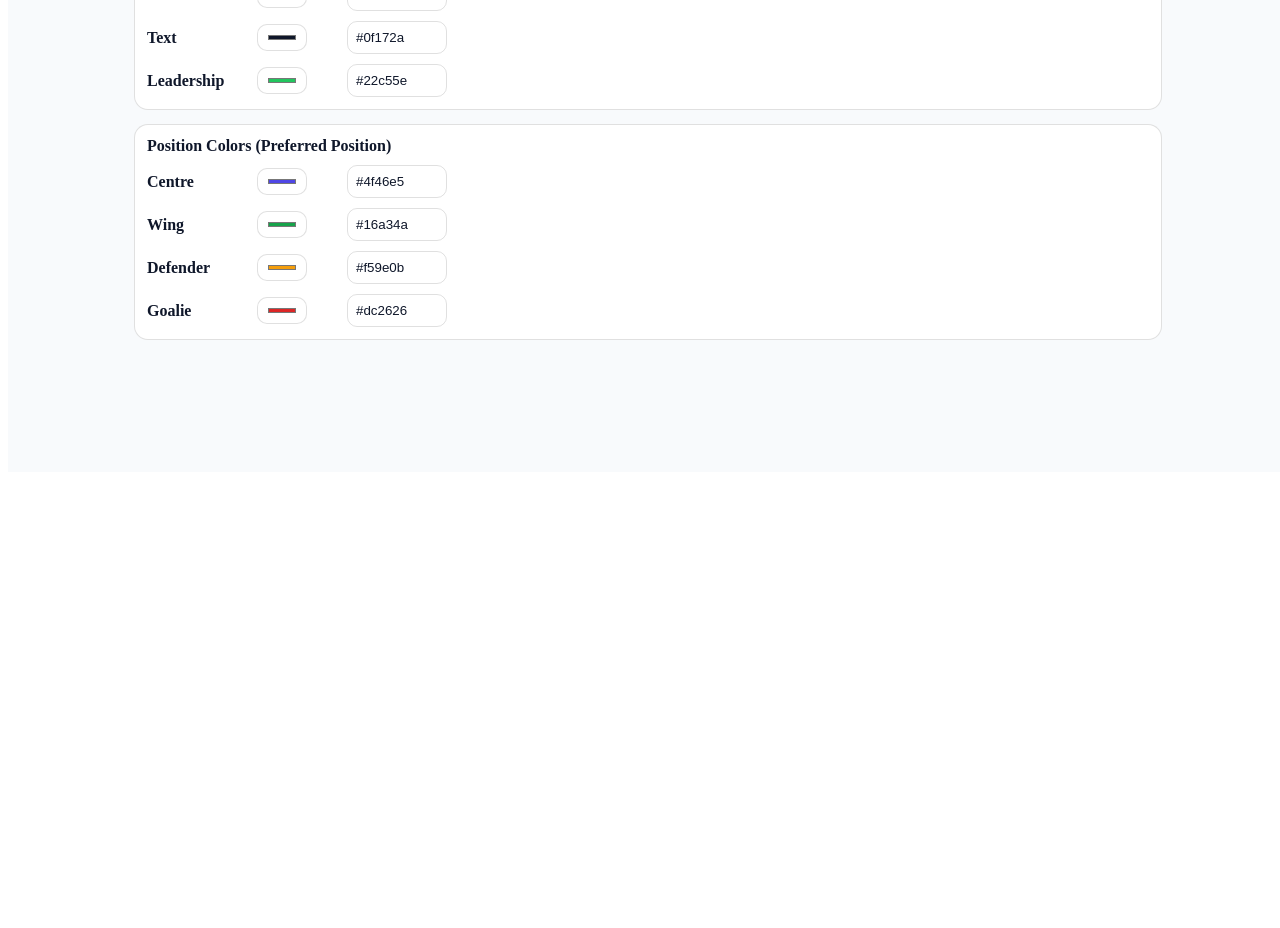
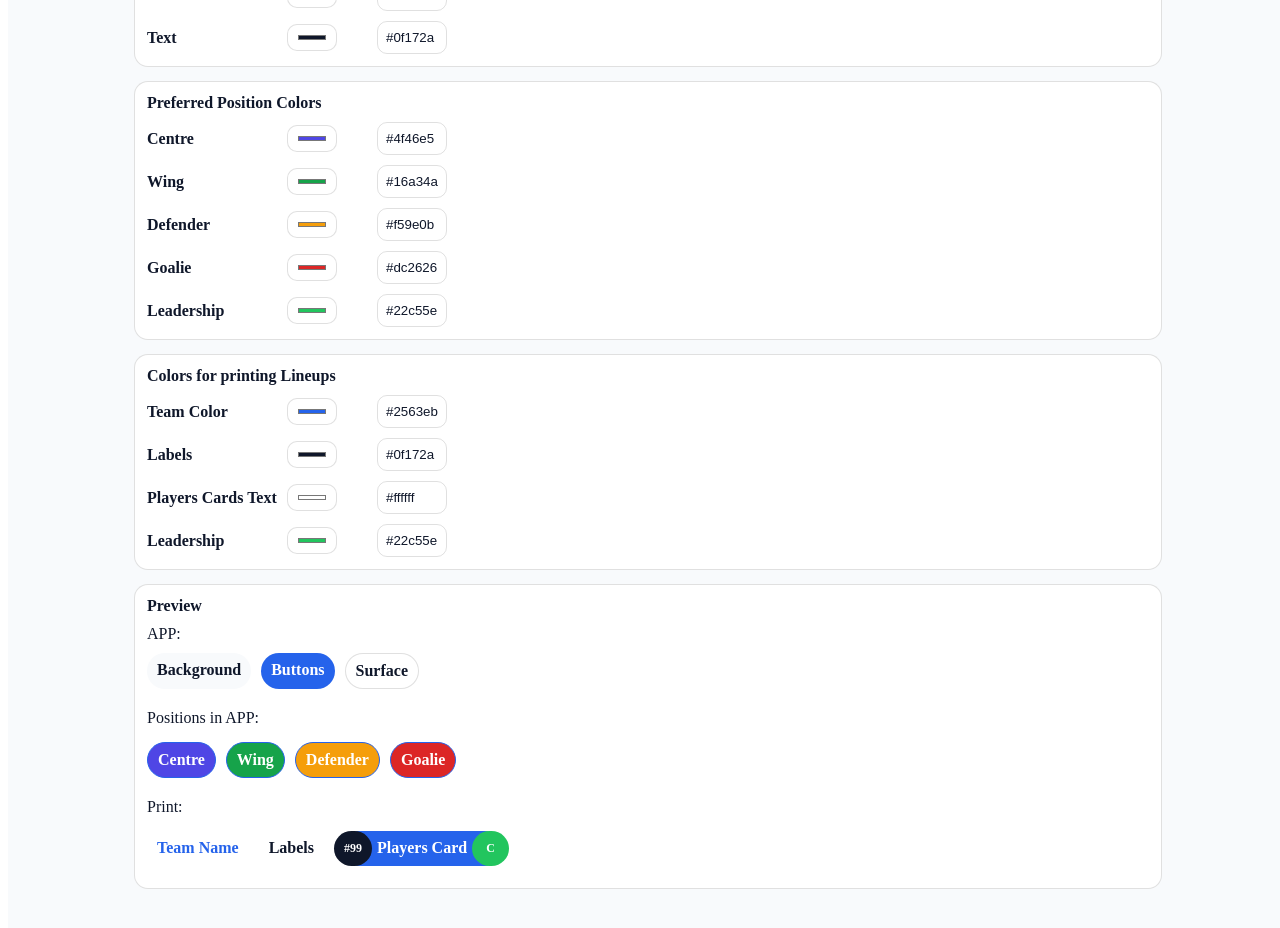
Before and after one commit to Newik83CZ/IceHockeyLineBuilder, a React (Vite) app: page /theme in a window 1280 px wide. Shown: the part 360-1288 px from the top of the page. Before the commit the page ends 840 px from the top, so only its background shows below. Built offline with nearby package versions, Linux system fonts and the light colour scheme.

Commit message:
fixing small details

```diff
--- a/src/pages/Rosters.jsx
+++ b/src/pages/Rosters.jsx
@@ -814,7 +814,7 @@ function importFromFile(file) {
                         style={{
                           display: "inline-block",
                           padding: "4px 10px",
-                          border: "1px solid var(--border)",
+                          border: `1px solid var(--primary)`,
                           borderRadius: 999,
                           fontWeight: 800,
                           fontSize: 12,
--- a/src/pages/Theme.jsx
+++ b/src/pages/Theme.jsx
@@ -131,15 +131,18 @@ export default function ThemePage({ data, setData }) {
         <button onClick={deleteTheme}>Delete</button>
       </div>
 
-      <Card title="App Colors">
-        <ColorRow label="Primary" value={activeTheme.app.primary} onChange={(v) => setAppColor("primary", v)} />
+      <Card title="Colors in App UI">
+
         <ColorRow label="Background" value={activeTheme.app.background} onChange={(v) => setAppColor("background", v)} />
+        <ColorRow label="Buttons" value={activeTheme.app.primary} onChange={(v) => setAppColor("primary", v)} />
         <ColorRow label="Surface" value={activeTheme.app.surface} onChange={(v) => setAppColor("surface", v)} />
         <ColorRow label="Text" value={activeTheme.app.text} onChange={(v) => setAppColor("text", v)} />
-        <ColorRow label="Leadership" value={activeTheme.app.accent} onChange={(v) => setAppColor("accent", v)} />
+
       </Card>
 
-      <Card title="Position Colors (Preferred Position)">
+
+
+      <Card title="Preferred Position Colors">
         {POSITIONS.map(pos => (
           <ColorRow
             key={pos}
@@ -147,21 +150,66 @@ export default function ThemePage({ data, setData }) {
             value={activeTheme.positions[pos]}
             onChange={(v) => setPosColor(pos, v)}
           />
+
         ))}
+        <ColorRow label="Leadership" value={activeTheme.app.accent} onChange={(v) => setAppColor("accent", v)} />
       </Card>
 
-      {/*
+
+      <Card title="Colors for printing Lineups">
+
+        <ColorRow label="Team Color" value={activeTheme.app.primary} onChange={(v) => setAppColor("primary", v)} />
+        <ColorRow label="Labels" value={activeTheme.app.text} onChange={(v) => setAppColor("text", v)} />
+        <ColorRow label="Players Cards Text" value={activeTheme.app.surface} onChange={(v) => setAppColor("surface", v)} />
+        <ColorRow label="Leadership" value={activeTheme.app.accent} onChange={(v) => setAppColor("accent", v)} />
+
+      </Card>
+
+      {
+
       <Card title="Preview">
-        <div style={{ display: "flex", gap: 10, flexWrap: "wrap" }}>
-          <Badge text="Primary" style={{ background: "var(--primary)", color: "white" }} />
-          <Badge text="Leadership" style={{ background: "var(--accent)", color: "white" }} />
-          <Badge text="Surface" style={{ background: "var(--surface)", border: "1px solid var(--border)" }} />
+        APP:
+        <div style={{ display: "flex", gap: 10, flexWrap: "wrap", marginBottom: 10}}>
+          <Badge text="Background" style={{ background: "var(--background)", color: "var(--text)" }} />
+          <Badge text="Buttons" style={{ background: "var(--primary)", color: "var(--surface)" }} />
+          <Badge text="Surface" style={{ background: "var(--surface)", color: "var(--text)", border: "1px solid var(--border)" }} />
+        </div>
+
+        Positions in APP:
+        <div style={{ display: "flex", gap: 10, flexWrap: "wrap", marginTop: 5, marginBottom: 10 }}>
           {POSITIONS.map(p => (
-            <Badge key={p} text={p} style={{ background: `var(--pos-${p.toLowerCase()})`, color: "var(--surface)" }} />
+            <Badge key={p} text={p} style={{ background: `var(--pos-${p.toLowerCase()})`, color: "var(--surface)", border: `1px solid var(--primary)` }} />
           ))}
         </div>
+
+        Print:
+        <div style={{ display: "flex", gap: 10, flexWrap: "wrap", marginTop: 5, marginBottom: 10 }}>
+          <Badge text="Team Name" style={{ background: "white", color: "var(--primary)" }} />
+          <Badge text="Labels" style={{ background: "white", color: "var(--text)" }} />
+          <Badge text="#99" style={{ background: "var(--text)", color: "var(--surface)", marginRight: -40, zIndex: 2, fontSize: 12, padding: 10 }} />
+          <Badge text="Players Card" style={{
+                                       background: "var(--primary)",
+                                       color: "var(--surface)",
+                                       paddingLeft: 35,
+                                       paddingRight: 35,
+                                       paddingTop: 8
+                                       }} />
+          <Badge text="C" style={{
+                           background: "var(--accent)",
+                           color: "var(--surface)",
+                           marginLeft: -40,
+                           fontSize: 12,
+                           paddingTop: 10,
+                           paddingRight: 14,
+                           paddingBottom: 5,
+                           paddingLeft: 14
+                           }} />
+
+        </div>
+
       </Card>
-      */}
+
+      }
     </div>
   );
 }
@@ -177,7 +225,7 @@ function Card({ title, children }) {
 
 function ColorRow({ label, value, onChange }) {
   return (
-    <div style={{ display: "grid", gridTemplateColumns: "100px 80px 100px", gap: 10, alignItems: "center" }}>
+    <div style={{ display: "grid", gridTemplateColumns: "130px 80px 70px 50px", gap: 10, alignItems: "center" }}>
       <div style={{ fontWeight: 700 }}>{label}</div>
       <input type="color" value={value} onChange={(e) => onChange(e.target.value)} />
       <input
@@ -185,6 +233,7 @@ function ColorRow({ label, value, onChange }) {
         onChange={(e) => onChange(e.target.value)}
         style={{ padding: 8, borderRadius: 10, border: "1px solid var(--border)", background: "transparent", color: "var(--text)" }}
       />
+
     </div>
   );
 }
```
